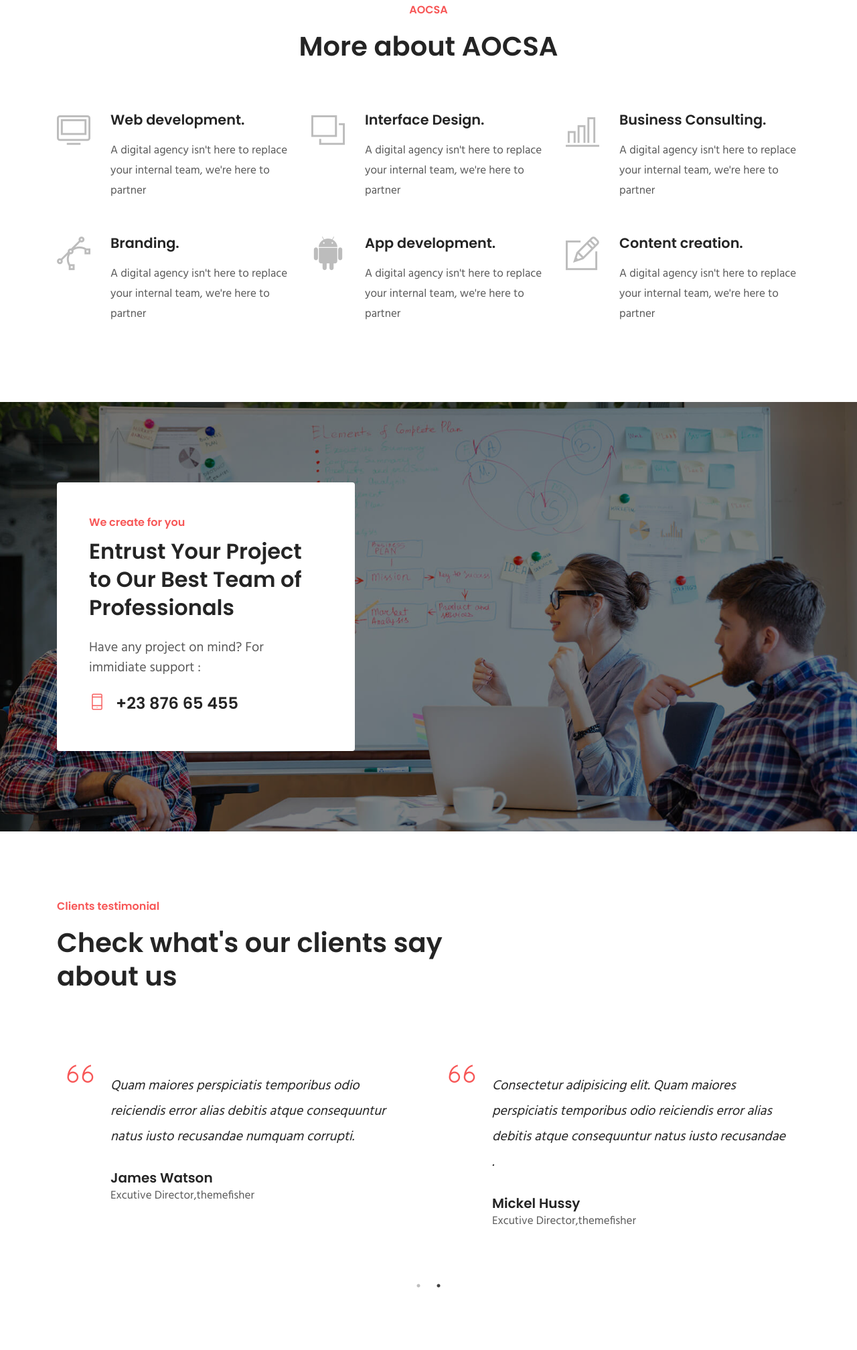
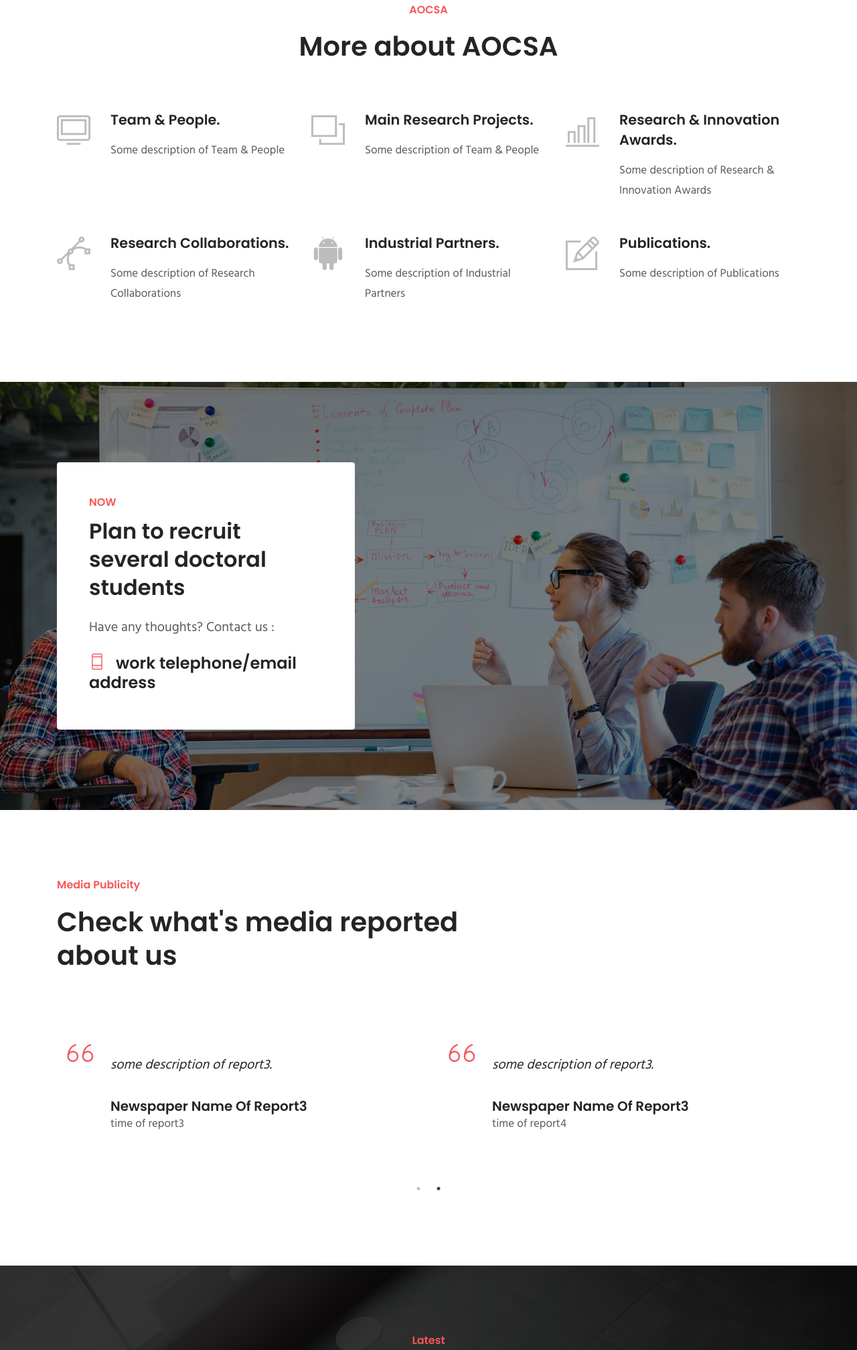
Before and after one commit to Torres557/Torres557.github.io, a plain HTML site: page test2/index.html in a window 1280 px wide. Shown: the part 2901-4916 px from the top of the page at 67% size. Drawn offline with Linux system fonts and the light colour scheme; some packages are replaced by stand-ins of ours.

Commit message:
Update index.html

```diff
--- a/test2/index.html
+++ b/test2/index.html
@@ -244,48 +244,48 @@
 			<div class="col-lg-4 col-md-6 col-sm-6">
 				<div class="service-item mb-5">
 					<i class="ti-desktop"></i>
-					<h4 class="mb-3">Web development.</h4>
-					<p>A digital agency isn't here to replace your internal team, we're here to partner</p>
+					<h4 class="mb-3">Team & People.</h4>
+					<p>Some description of Team & People</p>
 				</div>
 			</div>
 
 			<div class="col-lg-4 col-md-6 col-sm-6">
 				<div class="service-item mb-5">
 					<i class="ti-layers"></i>
-					<h4 class="mb-3">Interface Design.</h4>
-					<p>A digital agency isn't here to replace your internal team, we're here to partner</p>
+					<h4 class="mb-3">Main Research Projects.</h4>
+					<p>Some description of Team & People</p>
 				</div>
 			</div>
 
 			<div class="col-lg-4 col-md-6 col-sm-6">
 				<div class="service-item mb-5">
 					<i class="ti-bar-chart"></i>
-					<h4 class="mb-3">Business Consulting.</h4>
-					<p>A digital agency isn't here to replace your internal team, we're here to partner</p>
+					<h4 class="mb-3">Research & Innovation Awards.</h4>
+					<p>Some description of Research & Innovation Awards</p>
 				</div>
 			</div>
 
 			<div class="col-lg-4 col-md-6 col-sm-6">
 				<div class="service-item mb-5 mb-lg-0">
 					<i class="ti-vector"></i>
-					<h4 class="mb-3">Branding.</h4>
-					<p>A digital agency isn't here to replace your internal team, we're here to partner</p>
+					<h4 class="mb-3">Research Collaborations.</h4>
+					<p>Some description of Research Collaborations</p>
 				</div>
 			</div>
 
 			<div class="col-lg-4 col-md-6 col-sm-6">
 				<div class="service-item mb-5 mb-lg-0">
 					<i class="ti-android"></i>
-					<h4 class="mb-3">App development.</h4>
-					<p>A digital agency isn't here to replace your internal team, we're here to partner</p>
+					<h4 class="mb-3">Industrial Partners.</h4>
+					<p>Some description of Industrial Partners</p>
 				</div>
 			</div>
 
 			<div class="col-lg-4 col-md-6 col-sm-6">
 				<div class="service-item mb-5 mb-lg-0">
 					<i class="ti-pencil-alt"></i>
-					<h4 class="mb-3">Content creation.</h4>
-					<p>A digital agency isn't here to replace your internal team, we're here to partner</p>
+					<h4 class="mb-3">Publications.</h4>
+					<p>Some description of Publications</p>
 				</div>
 			</div>
 		</div>
@@ -299,10 +299,10 @@
 		<div class="row">
 			<div class="col-xl-5 col-lg-6">
 				<div class="cta-item  bg-white p-5 rounded">
-					<span class="h6 text-color">We create for you</span>
-					<h2 class="mt-2 mb-4">Entrust Your Project to Our Best Team of Professionals</h2>
-					<p class="lead mb-4">Have any project on mind? For immidiate support :</p>
-					<h3><i class="ti-mobile mr-3 text-color"></i>+23 876 65 455</h3>
+					<span class="h6 text-color">NOW</span>
+					<h2 class="mt-2 mb-4">Plan to recruit several doctoral students</h2>
+					<p class="lead mb-4">Have any thoughts? Contact us :</p>
+					<h3><i class="ti-mobile mr-3 text-color"></i>work telephone/email address</h3>
 				</div>
 			</div>
 		</div>
@@ -315,8 +315,8 @@
 		<div class="row">
 			<div class="col-lg-7 ">
 				<div class="section-title">
-					<span class="h6 text-color">Clients testimonial</span>
-					<h2 class="mt-3 content-title">Check what's our clients say about us</h2>
+					<span class="h6 text-color">Media Publicity</span>
+					<h2 class="mt-3 content-title">Check what's media reported about us</h2>
 				</div>
 			</div>
 		</div>
@@ -328,12 +328,11 @@
 				<i class="ti-quote-left text-color"></i>
 
 				<div class="testimonial-item-content">
-					<p class="testimonial-text">Quam maiores perspiciatis temporibus odio reiciendis error alias debitis atque
-						consequuntur natus iusto recusandae numquam corrupti facilis blanditiis.</p>
+					<p class="testimonial-text">some description of report1.</p>
 
 					<div class="testimonial-author">
-						<h5 class="mb-0 text-capitalize">Thomas Johnson</h5>
-						<p>Excutive Director,themefisher</p>
+						<h5 class="mb-0 text-capitalize">newspaper name of report1</h5>
+						<p>time of report1</p>
 					</div>
 				</div>
 			</div>
@@ -341,12 +340,11 @@
 				<i class="ti-quote-left text-color"></i>
 
 				<div class="testimonial-item-content">
-					<p class="testimonial-text">Consectetur adipisicing elit. Quam maiores perspiciatis temporibus odio reiciendis
-						error alias debitis atque consequuntur natus iusto recusandae .</p>
+					<p class="testimonial-text">some description of report2.</p>
 
 					<div class="testimonial-author">
-						<h5 class="mb-0 text-capitalize">Mickel hussy</h5>
-						<p>Excutive Director,themefisher</p>
+						<h5 class="mb-0 text-capitalize">newspaper name of report2</h5>
+						<p>time of report2</p>
 					</div>
 				</div>
 			</div>
@@ -354,12 +352,11 @@
 				<i class="ti-quote-left text-color"></i>
 
 				<div class="testimonial-item-content">
-					<p class="testimonial-text">Quam maiores perspiciatis temporibus odio reiciendis error alias debitis atque
-						consequuntur natus iusto recusandae numquam corrupti.</p>
+					<p class="testimonial-text">some description of report3.</p>
 
 					<div class="testimonial-author">
-						<h5 class="mb-0 text-capitalize">James Watson</h5>
-						<p>Excutive Director,themefisher</p>
+						<h5 class="mb-0 text-capitalize">newspaper name of report3</h5>
+						<p>time of report3</p>
 					</div>
 				</div>
 			</div>
@@ -367,12 +364,11 @@
 				<i class="ti-quote-left text-color"></i>
 
 				<div class="testimonial-item-content">
-					<p class="testimonial-text">Consectetur adipisicing elit. Quam maiores perspiciatis temporibus odio reiciendis
-						error alias debitis atque consequuntur natus iusto recusandae .</p>
+					<p class="testimonial-text">some description of report3.</p>
 
 					<div class="testimonial-author">
-						<h5 class="mb-0 text-capitalize">Mickel hussy</h5>
-						<p>Excutive Director,themefisher</p>
+						<h5 class="mb-0 text-capitalize">newspaper name of report3</h5>
+						<p>time of report4</p>
 					</div>
 				</div>
 			</div>
@@ -385,8 +381,8 @@
 		<div class="row justify-content-center">
 			<div class="col-lg-7 text-center">
 				<div class="section-title">
-					<span class="h6 text-color">Latest News</span>
-					<h2 class="mt-3 content-title text-white">Latest articles to enrich knowledge</h2>
+					<span class="h6 text-color">Latest</span>
+					<h2 class="mt-3 content-title text-white">News & Events</h2>
 				</div>
 			</div>
 		</div>
@@ -397,14 +393,7 @@
 					<img loading="lazy" src="images/blog/1.jpg" alt="blog" class="img-fluid rounded">
 
 					<div class="card-body mt-2">
-						<div class="blog-item-meta">
-							<a href="#" class="text-white-50">Design<span class="ml-2 mr-2">/</span></a>
-							<a href="#" class="text-white-50">Ui/Ux<span class="ml-2">/</span></a>
-							<a href="#" class="text-white-50 ml-2"><i class="fa fa-user mr-2"></i>admin</a>
-						</div>
-
-						<h3 class="mt-3 mb-5 lh-36"><a href="#" class="text-white ">How to improve design with typography?</a></h3>
-
+						<h3 class="mt-3 mb-5 lh-36">The title of event 1</h3>
 						<a href="blog-single.html" class="btn btn-small btn-solid-border btn-round-full text-white">Learn More</a>
 					</div>
 				</div>
@@ -415,15 +404,7 @@
 					<img loading="lazy" src="images/blog/2.jpg" alt="blog" class="img-fluid rounded">
 
 					<div class="card-body mt-2">
-						<div class="blog-item-meta">
-							<a href="#" class="text-white-50">Design<span class="ml-2 mr-2">/</span></a>
-							<a href="#" class="text-white-50">Ui/Ux<span class="ml-2">/</span></a>
-							<a href="#" class="text-white-50 ml-2"><i class="fa fa-user mr-2"></i>admin</a>
-						</div>
-
-						<h3 class="mt-3 mb-5 lh-36"><a href="#" class="text-white">Interactivity design may connect consumer</a>
-						</h3>
-
+						<h3 class="mt-3 mb-5 lh-36">The title of event 2</h3>
 						<a href="blog-single.html" class="btn btn-small btn-solid-border btn-round-full text-white">Learn More</a>
 					</div>
 				</div>
@@ -434,13 +415,7 @@
 					<img loading="lazy" src="images/blog/3.jpg" alt="blog" class="img-fluid rounded">
 
 					<div class="card-body mt-2">
-						<div class="blog-item-meta">
-							<a href="#" class="text-white-50">Design<span class="ml-2 mr-2">/</span></a>
-							<a href="#" class="text-white-50">Ui/Ux<span class="ml-2">/</span></a>
-							<a href="#" class="text-white-50 ml-2"><i class="fa fa-user mr-2"></i>admin</a>
-						</div>
-
-						<h3 class="mt-3 mb-5 lh-36"><a href="#" class="text-white">Marketing Strategy to bring more affect</a></h3>
+						<h3 class="mt-3 mb-5 lh-36">The title of event 3</h3>
 
 						<a href="blog-single.html" class="btn btn-small btn-solid-border btn-round-full text-white">Learn More</a>
 					</div>
```
